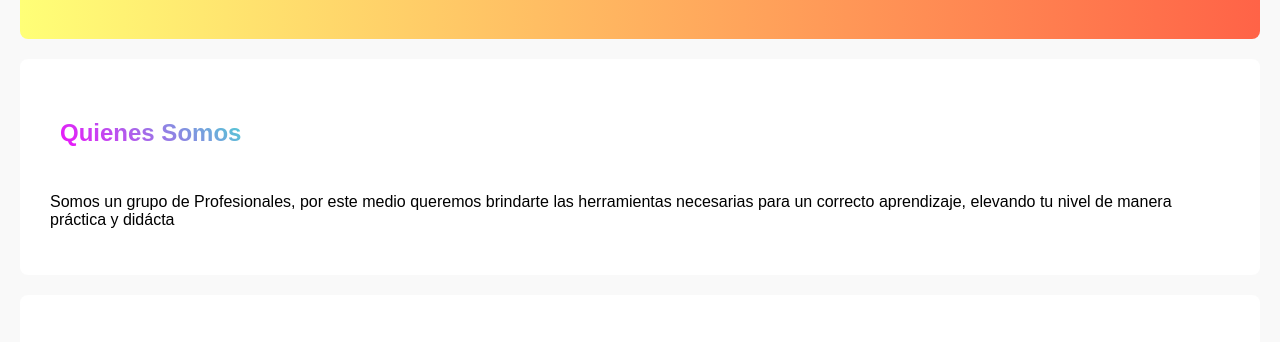
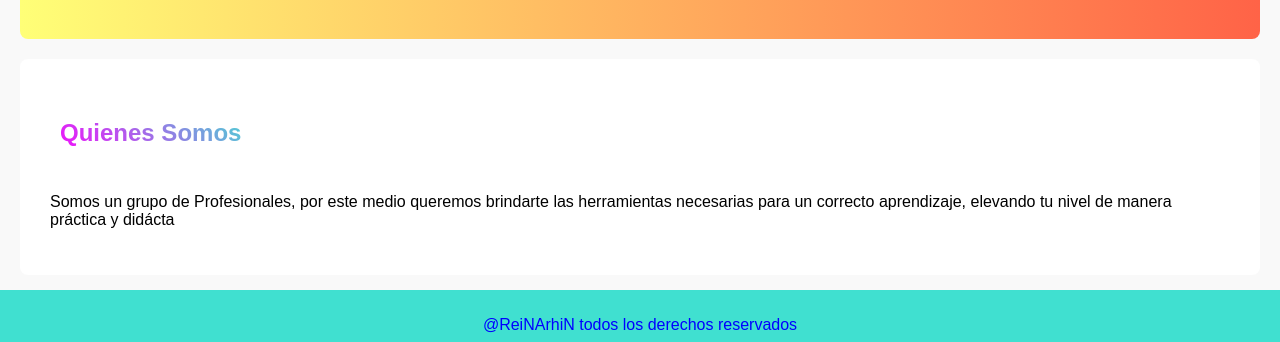
Before and after one commit to Arhinsingh05/Academia-de-Aprendizaje, a plain HTML site: page index.html in a window 1280 px wide. Shown: the part 440-782 px from the top of the page. Drawn offline with Linux system fonts and the light colour scheme.

Commit message:
Update styles.css

```diff
--- a/styles.css
+++ b/styles.css
@@ -85,8 +85,11 @@ footer {
     background-color: turquoise;
     color: blue;
     text-align: center;
-    padding: 15px;
+    padding: 10px;
     width:100%;
+    position:fixed;
+    bottom:0;
+    left:o;
 }
 
 /* Responsive */
```
